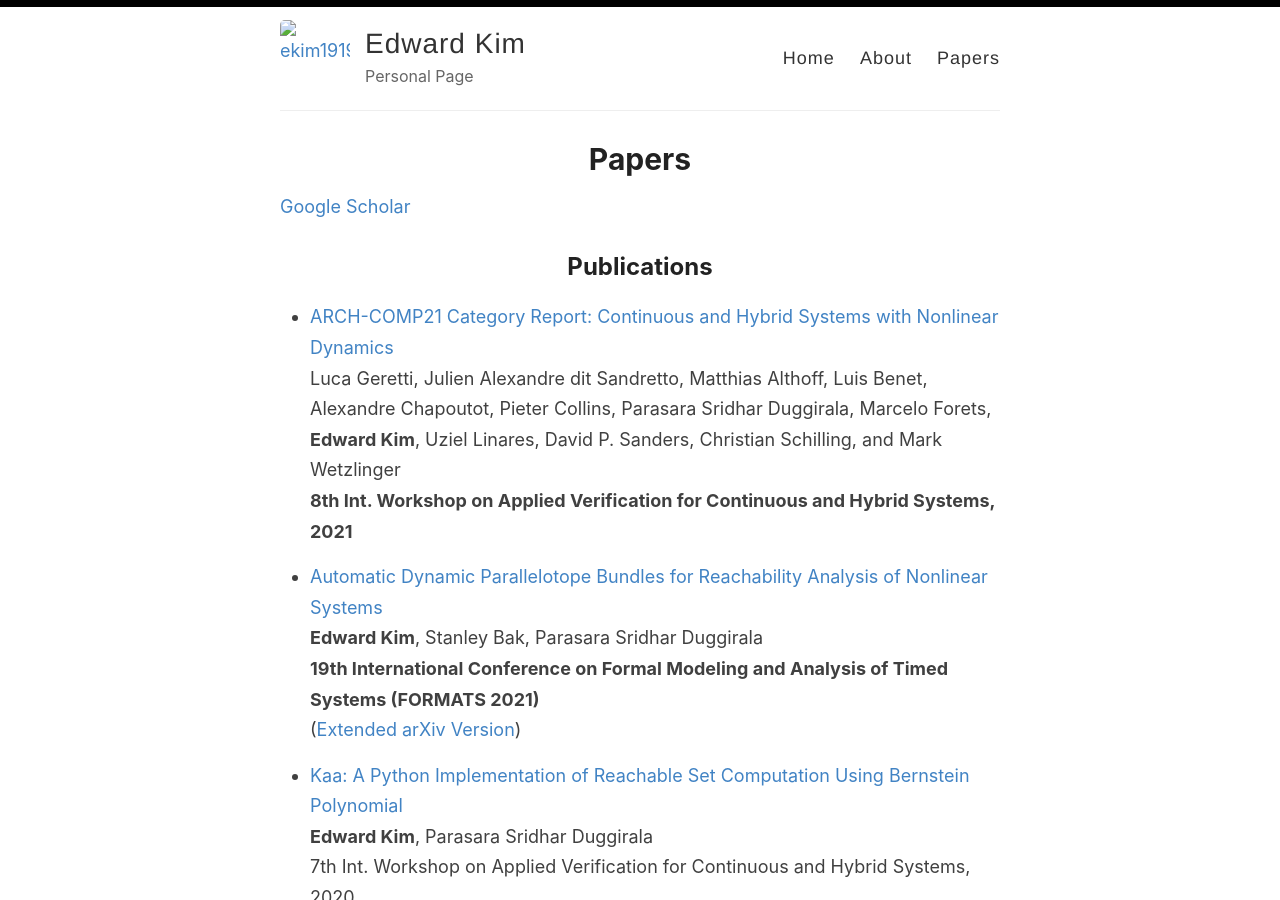
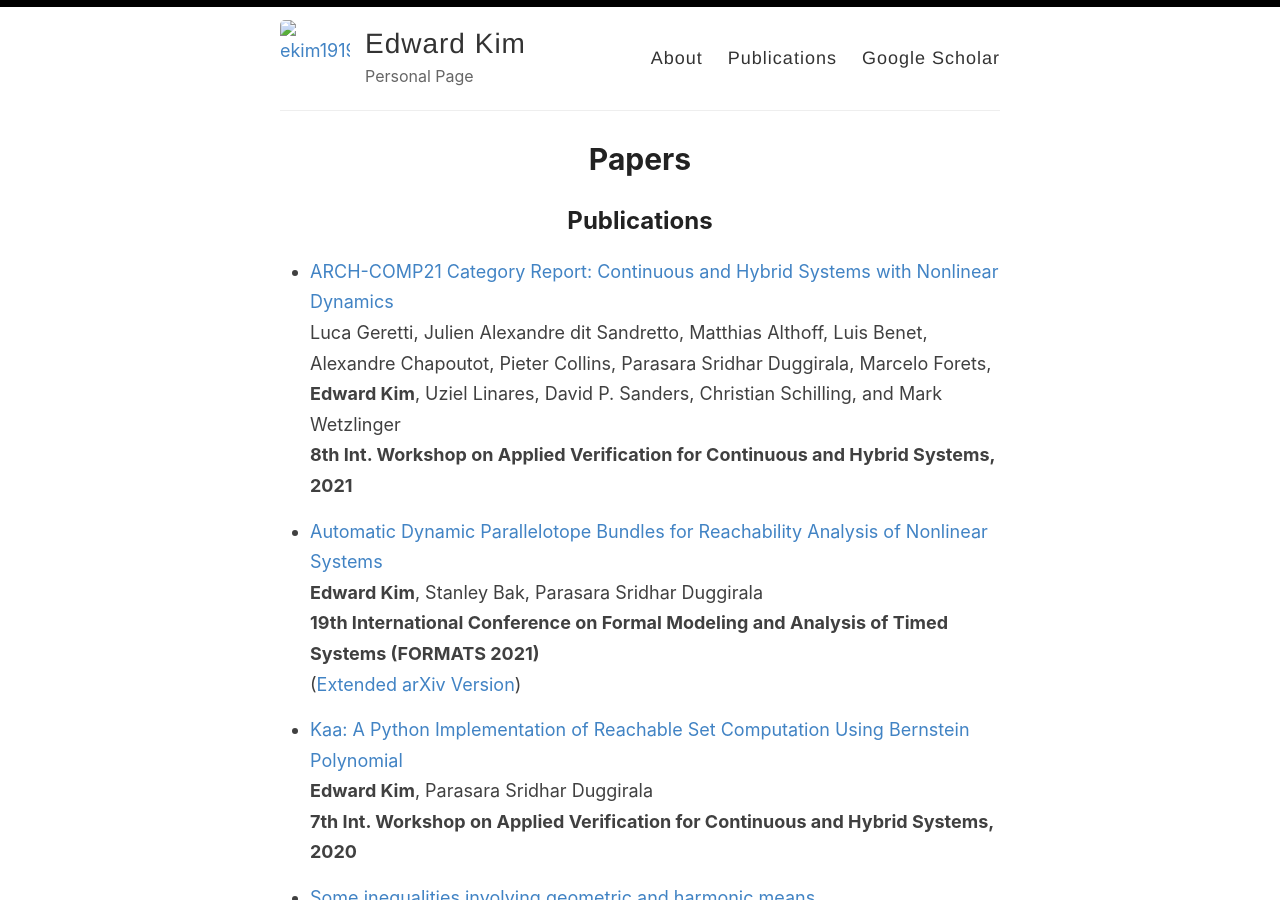
Before and after one commit to ekim1919/ekim1919.github.io, a Jekyll site: the page built from _pages/categories.md, in a window 1280 px wide and 900 px high. Built offline with Jekyll 4.4.1, drawn with Linux system fonts in a browser that asks for light colours.

Commit message:
Modified header of website.

```diff
--- a/_layouts/default.html
+++ b/_layouts/default.html
@@ -28,9 +28,9 @@
             </div>
 
             <nav>
-              <a href="{{ site.baseurl }}/">Home</a>
               <a href="{{ site.baseurl }}/about">About</a>
-              <a href="{{ site.baseurl }}/papers">Papers</a>
+              <a href="{{ site.baseurl }}/papers">Publications</a>
+              <a href="https://scholar.google.com/citations?user=Wn6iETgAAAAJ&hl=en&authuser=2">Google Scholar</a>
             </nav>
           </header>
         </div>
--- a/_pages/categories.md
+++ b/_pages/categories.md
@@ -19,7 +18,7 @@ title: Papers
 
 * [Kaa: A Python Implementation of Reachable Set Computation Using Bernstein Polynomial](https://easychair.org/publications/open/Flp2)
   **Edward Kim**, Parasara Sridhar Duggirala
- 7th Int. Workshop on Applied Verification for Continuous and Hybrid Systems, 2020
+ **7th Int. Workshop on Applied Verification for Continuous and Hybrid Systems, 2020**
 
 * [Some inequalities involving geometric and harmonic means]()
   Wei-Kai Lai, **Edward Kim**
```
Also changed, not shown: other parts of _pages/categories.md (+0 -1 lines).
